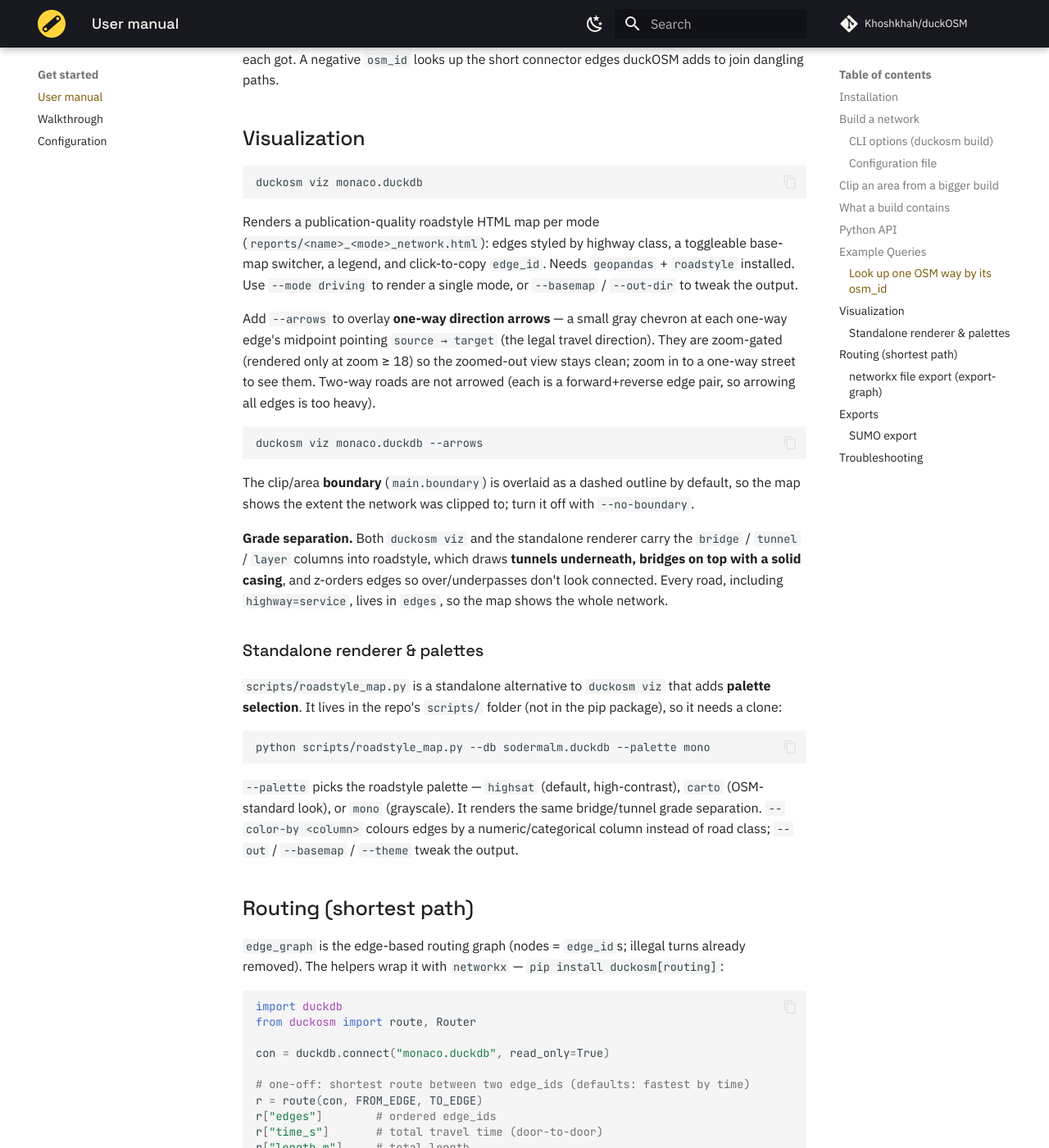
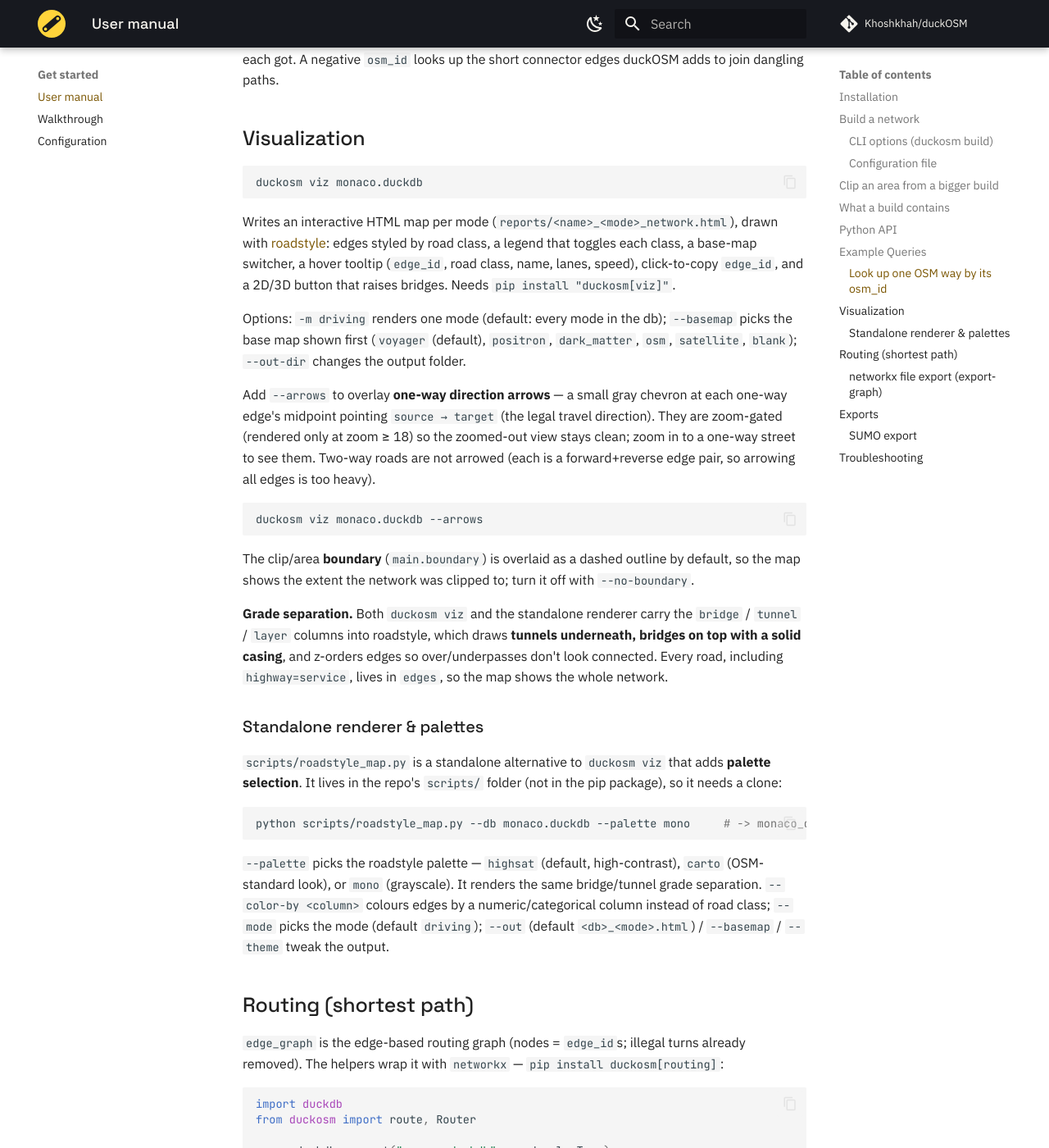
Before and after one commit to Khoshkhah/duckOSM, an MkDocs documentation site: the page built from docs/user_manual.md, in a window 1280 px wide and 1400 px high, scrolled down 4068 px. Shown: the whole window at 82% size. Built offline with MkDocs 1.6.1 and Material for MkDocs 9.7.7, drawn with Linux system fonts in a browser that asks for light colours; comment, search, counter and statistics services are not loaded; some of the changed text lies outside the part shown.

Commit message:
viz: the [viz] extra installs roadstyle; review of the Visualization docs
- [viz] installed folium + leafmap, which nothing uses; duckosm viz needs
  roadstyle (brings geopandas). Checked in a clean venv with roadstyle
  0.9.1 from PyPI.
- docs: document the hover tooltip, 2D/3D button and --basemap choices;
  standalone example on the Monaco sample (a rename slip had left
  sodermalm.duckdb) with its real output name and --mode

Co-Authored-By: Claude Opus 5.5 <noreply@anthropic.com>

````diff
--- a/docs/user_manual.md
+++ b/docs/user_manual.md
@@ -8,7 +8,7 @@ pip install "duckosm[routing]"           # + networkx, for route() / Router / to
 ```
 
 Other extras: `[sumo]` (SUMO export), `[elevation]` (DEM sampling), `[viz]`
-(notebook maps). To work on duckOSM itself, install from source: see [Development](development.md).
+(`duckosm viz` maps). To work on duckOSM itself, install from source: see [Development](development.md).
 
 Every relative path duckOSM uses (outputs, configs, reports) resolves against the folder you run
 `duckosm` in.
@@ -168,11 +168,15 @@ got. A negative `osm_id` looks up the short connector edges duckOSM adds to join
 duckosm viz monaco.duckdb
 ```
 
-Renders a publication-quality roadstyle HTML map per mode
-(`reports/<name>_<mode>_network.html`): edges styled by highway class, a
-toggleable base-map switcher, a legend, and click-to-copy `edge_id`. Needs
-`geopandas` + `roadstyle` installed. Use `--mode driving` to render a single
-mode, or `--basemap` / `--out-dir` to tweak the output.
+Writes an interactive HTML map per mode (`reports/<name>_<mode>_network.html`), drawn with
+[roadstyle](https://github.com/Khoshkhah/roadstyle): edges styled by road class, a legend that
+toggles each class, a base-map switcher, a hover tooltip (`edge_id`, road class, name, lanes,
+speed), click-to-copy `edge_id`, and a 2D/3D button that raises bridges. Needs
+`pip install "duckosm[viz]"`.
+
+Options: `-m driving` renders one mode (default: every mode in the db); `--basemap` picks the base
+map shown first (`voyager` (default), `positron`, `dark_matter`, `osm`, `satellite`, `blank`);
+`--out-dir` changes the output folder.
 
 Add `--arrows` to overlay **one-way direction arrows** — a small gray chevron at
 each one-way edge's midpoint pointing `source → target` (the legal travel
@@ -198,13 +202,14 @@ including `highway=service`, lives in `edges`, so the map shows the whole networ
 selection**. It lives in the repo's `scripts/` folder (not in the pip package), so it needs a clone:
 
 ```bash
-python scripts/roadstyle_map.py --db sodermalm.duckdb --palette mono
+python scripts/roadstyle_map.py --db monaco.duckdb --palette mono     # -> monaco_driving.html
 ```
 
 `--palette` picks the roadstyle palette — `highsat` (default, high-contrast), `carto`
 (OSM-standard look), or `mono` (grayscale). It renders the same bridge/tunnel grade separation.
 `--color-by <column>` colours edges by a numeric/categorical column instead of road class;
-`--out` / `--basemap` / `--theme` tweak the output.
+`--mode` picks the mode (default `driving`); `--out` (default `<db>_<mode>.html`) / `--basemap` /
+`--theme` tweak the output.
 
 ## Routing (shortest path)
 
--- a/pyproject.toml
+++ b/pyproject.toml
@@ -36,7 +36,7 @@ dependencies = [
 duckosm = "duckosm.cli:main"
 
 [project.optional-dependencies]
-viz = ["folium", "leafmap"]
+viz = ["roadstyle>=0.9"]           # duckosm viz (roadstyle brings geopandas)
 routing = ["networkx"]
 sumo = ["eclipse-sumo", "sumolib"]
 elevation = ["rasterio>=1.3", "pyproj>=3.0"]
````
